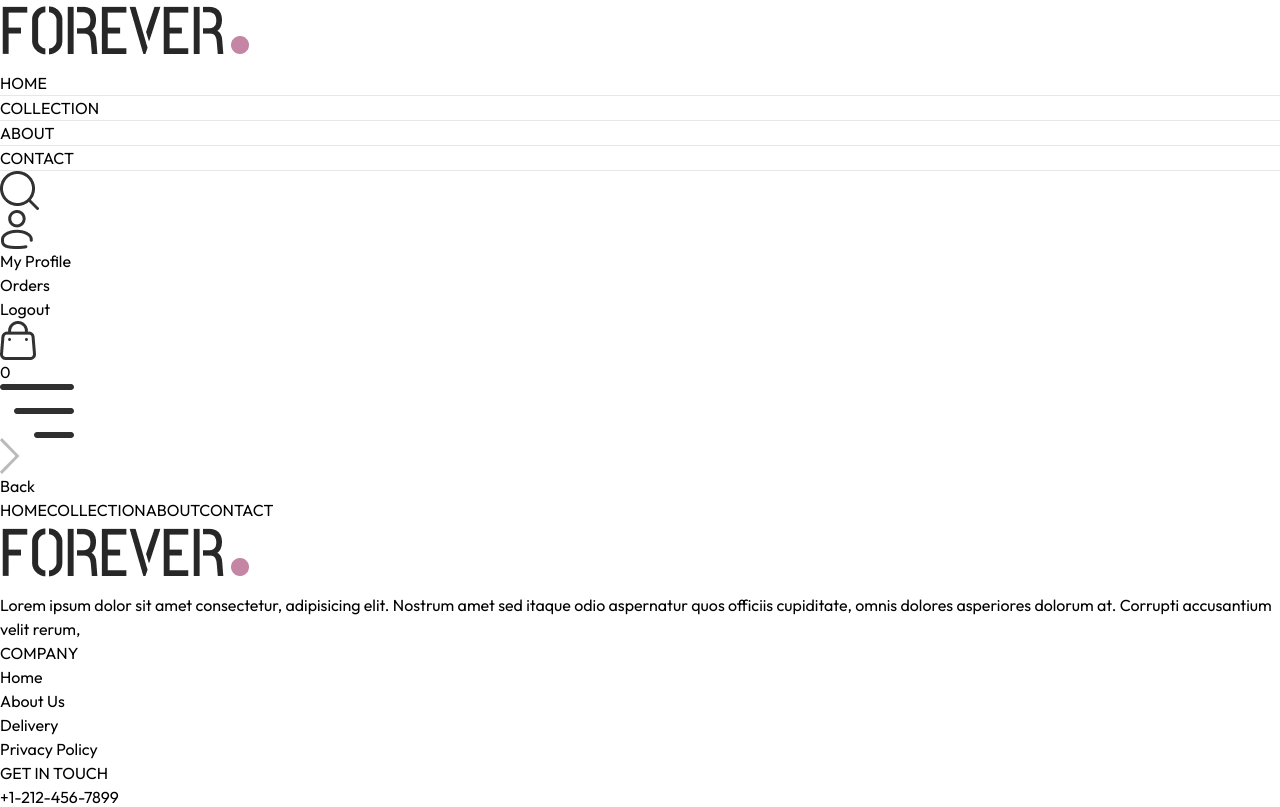
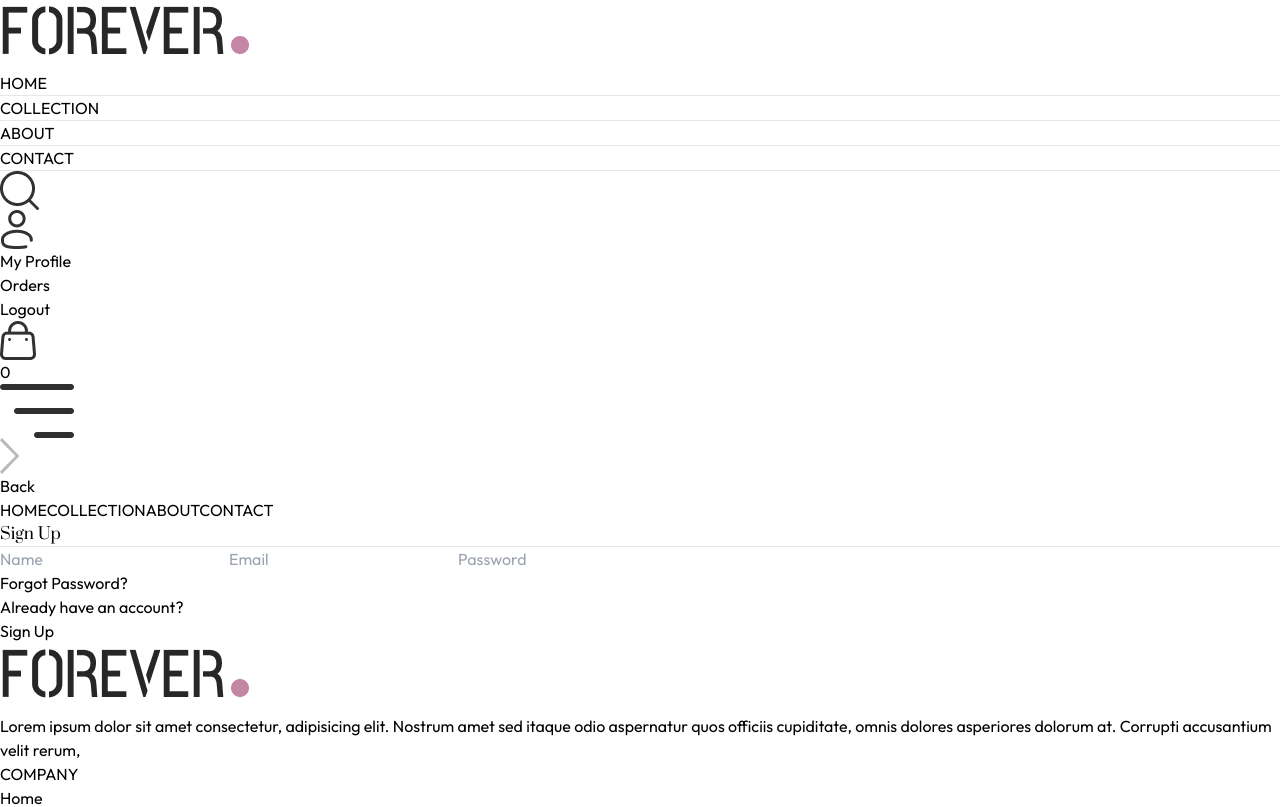
Before and after one commit to sreejeshsj/FullstackProject1, a React (Vite) app in the folder frontend/: page /login in a window 1280 px wide. Shown: the top 807 px of the page. Built offline with nearby package versions, Linux system fonts and the light colour scheme.

Commit message:
Login and Order completed

```diff
--- a/frontend/src/components/Navbar.jsx
+++ b/frontend/src/components/Navbar.jsx
@@ -4,6 +4,7 @@
 import { ShopContext } from "../context/ShopContext";
 function Navbar() {
     const [visible,setVisible]=useState(false)
+
     const {setShowSearch,getCartCount}=useContext(ShopContext)
   return (
     <div className="flex items-center justify-between py-5 font-medium">
@@ -32,14 +33,16 @@
       <div className="flex items-center gap-6">
         <img onClick={()=>setShowSearch(true)} src={assets.search_icon} className="w-5 cursor-pointer" alt="" />
         <div className="group relative">
+          <Link to='/login'>
           <img
             src={assets.profile_icon}
             className="w-5 cursor-pointer"
             alt=""
           />
+          </Link>
           <div className="group-hover:block hidden absolute dropdown-menu right-0 pt-4">
             <div className="flex flex-col gap-2 w-36 py-3 px-5 bg-slate-100 text-gray-500 rounded">
-              <p className="cursor-pointer hover:text-black">My Profile</p>
+              <p  className="cursor-pointer hover:text-black">My Profile</p>
 
               <p className="cursor-pointer hover:text-black">Orders</p>
               <p className="cursor-pointer hover:text-black">Logout</p>
--- a/frontend/src/pages/Login.jsx
+++ b/frontend/src/pages/Login.jsx
@@ -1,11 +1,49 @@
-import React from 'react'
+import React, { useState } from "react";
 
 function Login() {
+  const [currentState, setCurrentState] = useState("Sign Up");
+  const handleSubmit=(e)=>{
+    e.preventDefault()
+  }
   return (
-    <div>
-
-    </div>
-  )
+    <form onSubmit={handleSubmit} className="flex flex-col items-center w-[90%] sm:max-w-96 m-auto mt-14 gap-4 text-gray-800">
+      <div className="inline-flex items-center gap-2 mb-2 mt-10">
+        <p className="prata-regular text-3xl">{currentState}</p>
+        <hr className="border-none h-[1.5px] w-8 bg-gray-800" />
+      </div>
+      {currentState === "Login" ? (
+        ""
+      ) : (
+        <input
+          type="text"
+          className="w-full px-3 py-3 border border-gray-800"
+          placeholder="Name"
+          required
+        />
+      )}
+      <input
+        type="email"
+        className="w-full px-3 py-3 border border-gray-800"
+        placeholder="Email"
+        required
+      />
+      <input
+        type="password"
+        className="w-full px-3 py-3 border border-gray-800"
+        placeholder="Password"
+        required
+      />
+      <div className="w-full flex justify-between text-sm mt-[-8px]">
+        <p className="cursor-pointer">Forgot Password?</p>
+        {currentState === "Login" ? (
+          <p onClick={()=>setCurrentState('Sign Up')} className="cursor-pointer">Create an account</p>
+        ) : (
+          <p onClick={()=>setCurrentState('Login')} className="cursor-pointer">Already have an account?</p>
+        )}
+      </div>
+      <button className="bg-black text-white font-light px-8 py-2 mt-4">{currentState==='Login' ? 'Sign In' : 'Sign Up'}</button>
+    </form>
+  );
 }
 
-export default Login
+export default Login;
--- a/frontend/src/pages/Orders.jsx
+++ b/frontend/src/pages/Orders.jsx
@@ -27,6 +27,13 @@
                 <p className='mt-2'>Date : <span className='text-gray-400'>06, jul, 2025</span></p>
                 </div>
                 </div>
+                <div className='md:w-1/2 flex justify-between'>
+                 <div className='flex items-center gap-2'>
+                      <p className='min-w-2 h-2 rounded-full bg-green-500'></p>
+                      <p className='text-sm md:text-base'>Ready to ship </p>
+                 </div>
+                <button className='border px-4 py-2 text-sm font-medium rounded-sm'>Track Order</button>
+                </div>
             </div>
           ))
         }
```
